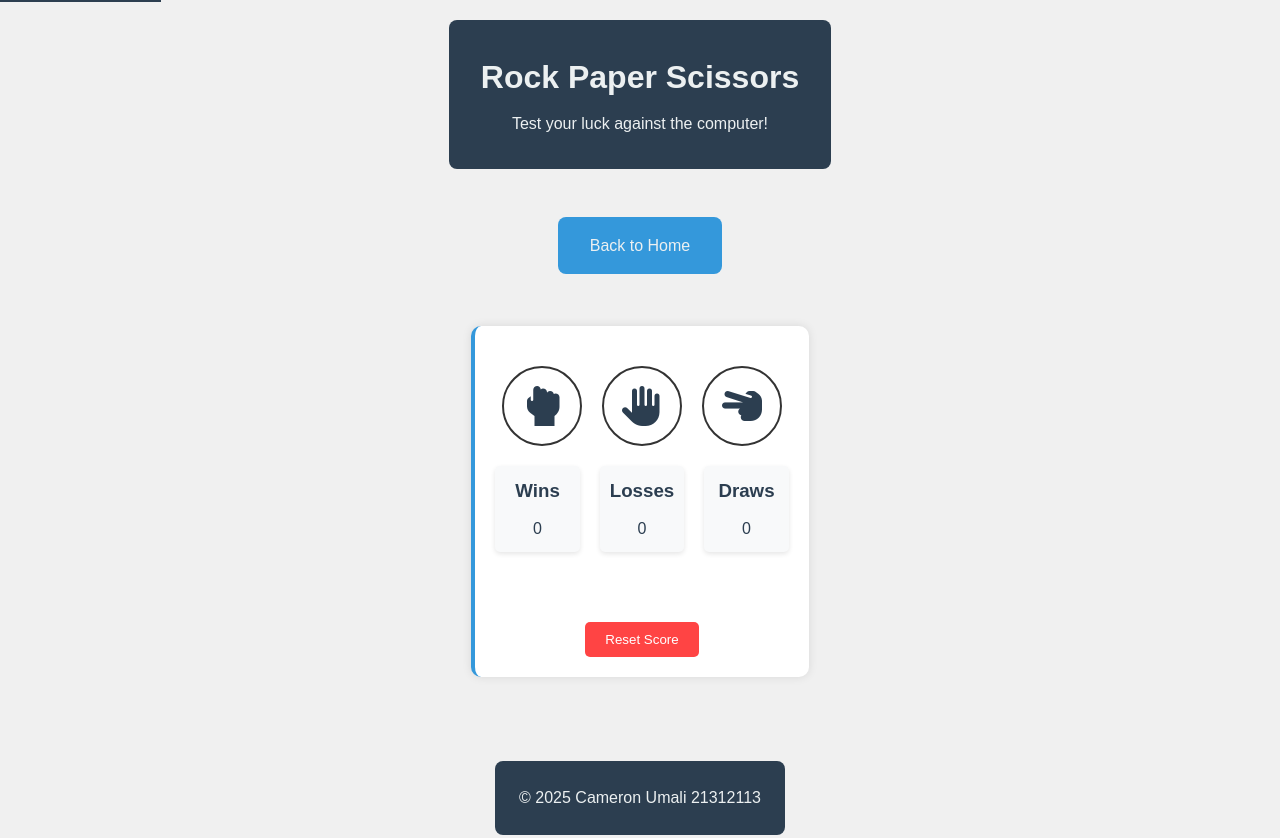
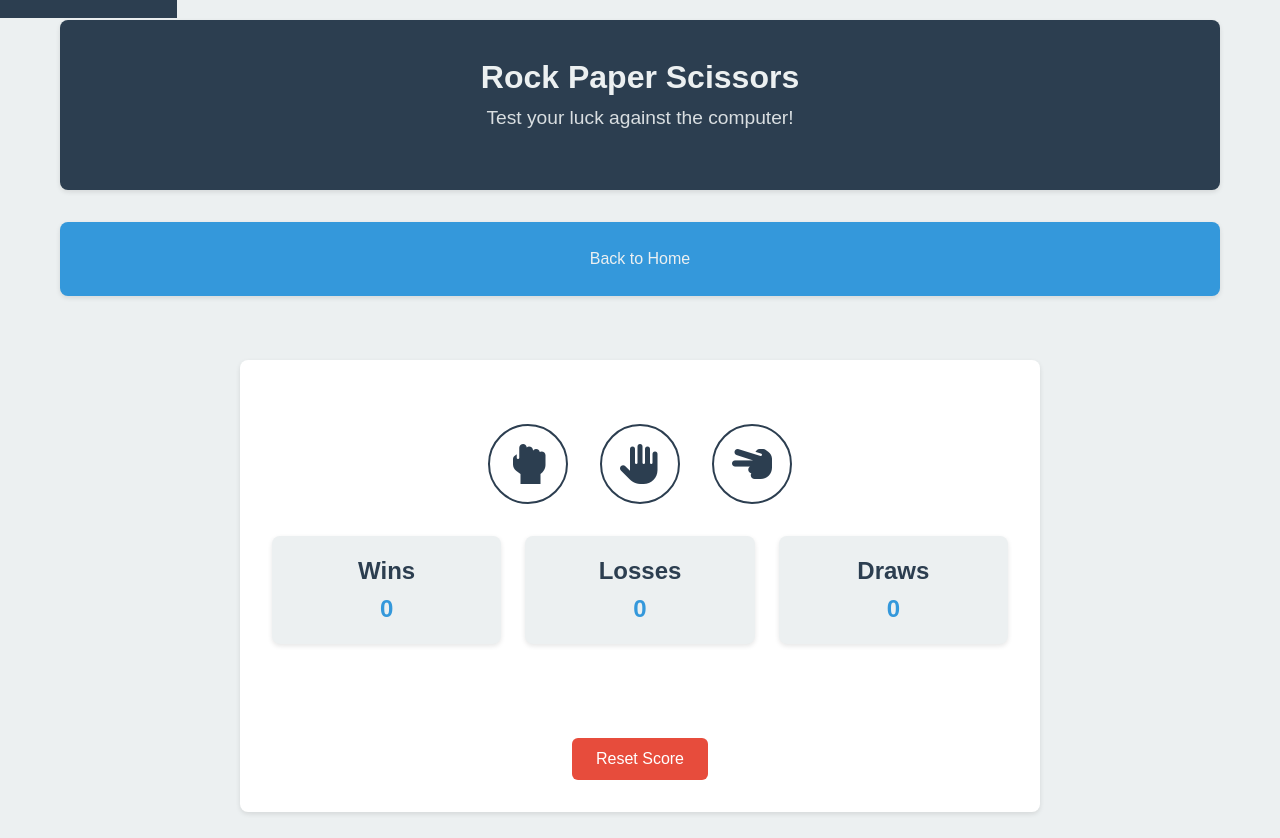
Before and after one commit to Cameronumali/WEB-AND-MOBILE-TECH-, a plain HTML site: page Projects/Week 3/index.html in a window 1280 px wide. Shown: the top 838 px of the page. Drawn offline with Linux system fonts and the light colour scheme.

Commit message:
used validators to check all my html and css files

```diff
--- /dev/null
+++ b/Projects/Week 2/style.css
@@ -0,0 +1,148 @@
+
+.site-header {
+    background: linear-gradient(rgba(44, 62, 80, 0.9), rgba(44, 62, 80, 0.8)), url('../images/Nyanga%20Panoramic.jpg');
+    background-size: cover;
+    background-position: center;
+    padding: 4rem 2rem;
+    margin-bottom: 2rem;
+    text-align: center;
+    color: var(--light-text);
+    border-radius: 8px;
+    box-shadow: var(--box-shadow);
+}
+
+.site-header h1 {
+    font-size: 3rem;
+    margin-bottom: 1rem;
+    text-shadow: 2px 2px 4px rgba(0, 0, 0, 0.3);
+}
+
+.site-header p {
+    font-size: 1.5rem;
+    opacity: 0.9;
+    text-shadow: 1px 1px 2px rgba(0, 0, 0, 0.3);
+}
+
+
+.main-content section {
+    margin-bottom: 4rem;
+}
+
+.main-content h2 {
+    color: var(--primary-color);
+    font-size: 2.5rem;
+    margin-bottom: 2rem;
+    text-align: center;
+    position: relative;
+    padding-bottom: 1rem;
+}
+
+.main-content h2::after {
+    content: '';
+    position: absolute;
+    bottom: 0;
+    left: 50%;
+    transform: translateX(-50%);
+    width: 100px;
+    height: 3px;
+    background: var(--secondary-color);
+}
+
+
+.featured-image {
+    width: 100%;
+    max-width: 1000px;
+    height: auto;
+    margin: 2rem auto;
+    border-radius: 8px;
+    box-shadow: var(--box-shadow);
+    display: block;
+}
+
+
+.paragraph-box {
+    background: white;
+    padding: 2rem;
+    margin: 1.5rem auto;
+    border-radius: 8px;
+    box-shadow: var(--box-shadow);
+    max-width: 800px;
+    border-left: 4px solid var(--secondary-color);
+}
+
+.paragraph-box h3 {
+    color: var(--primary-color);
+    font-size: 1.5rem;
+    margin-bottom: 1rem;
+}
+
+.paragraph-box p {
+    color: var(--text-color);
+    line-height: 1.8;
+    margin-bottom: 1rem;
+}
+
+.paragraph-box ul {
+    list-style-position: inside;
+    padding-left: 1rem;
+}
+
+.paragraph-box li {
+    margin-bottom: 0.8rem;
+    line-height: 1.6;
+    color: var(--text-color);
+}
+
+.paragraph-box a {
+    color: var(--secondary-color);
+    text-decoration: none;
+    transition: color 0.3s ease;
+}
+
+.paragraph-box a:hover {
+    color: var(--accent-color);
+}
+
+
+.attractions-grid {
+    display: grid;
+    grid-template-columns: repeat(auto-fit, minmax(300px, 1fr));
+    gap: 2rem;
+    margin: 2rem auto;
+    max-width: 1200px;
+    padding: 0 1rem;
+}
+
+
+@media (max-width: 768px) {
+    .site-header h1 {
+        font-size: 2.5rem;
+    }
+
+    .site-header p {
+        font-size: 1.2rem;
+    }
+
+    .main-content h2 {
+        font-size: 2rem;
+    }
+
+    .paragraph-box {
+        padding: 1.5rem;
+        margin: 1rem;
+    }
+}
+
+@media (max-width: 480px) {
+    .site-header {
+        padding: 3rem 1rem;
+    }
+
+    .site-header h1 {
+        font-size: 2rem;
+    }
+
+    .main-content h2 {
+        font-size: 1.75rem;
+    }
+}
--- a/Projects/Week 3/index.html
+++ b/Projects/Week 3/index.html
@@ -6,123 +6,50 @@
     <title>Rock Paper Scissors Game</title>
     <meta name="description" content="Play a fun game of Rock Paper Scissors">
     <link rel="stylesheet" href="../../css/main.css">
+    <link rel="stylesheet" href="style.css">
     <link rel="stylesheet" href="https://cdnjs.cloudflare.com/ajax/libs/font-awesome/6.0.0/css/all.min.css">
-    <style>
-        body {
-            font-family: Arial, sans-serif;
-            display: flex;
-            flex-direction: column;
-            align-items: center;
-            background-color: #f0f0f0;
-        }
-
-        .game-container {
-            text-align: center;
-            padding: 20px;
-            background: white;
-            border-radius: 10px;
-            box-shadow: 0 0 10px rgba(0,0,0,0.1);
-            margin: 20px;
-        }
-
-        .choices {
-            display: flex;
-            gap: 20px;
-            margin: 20px 0;
-            justify-content: center;
-        }
-
-        .choice-btn {
-            background: none;
-            border: 2px solid #333;
-            border-radius: 50%;
-            padding: 15px;
-            cursor: pointer;
-            transition: all 0.3s ease;
-        }
-
-        .choice-btn:hover {
-            background: #e0e0e0;
-            transform: scale(1.1);
-        }
-
-        .choice-btn i {
-            font-size: 40px;
-        }
-
-        .scoreboard {
-            display: grid;
-            grid-template-columns: repeat(3, 1fr);
-            gap: 20px;
-            margin: 20px 0;
-        }
-
-        .score-item {
-            background: #f8f9fa;
-            padding: 10px;
-            border-radius: 5px;
-        }
-
-        #result {
-            font-size: 1.2em;
-            margin: 20px 0;
-            min-height: 30px;
-        }
-
-        #reset-btn {
-            background: #ff4444;
-            color: white;
-            border: none;
-            padding: 10px 20px;
-            border-radius: 5px;
-            cursor: pointer;
-            transition: background 0.3s ease;
-        }
-
-        #reset-btn:hover {
-            background: #cc0000;
-        }
-    </style>
 </head>
 <body>
     <a href="#main-content" class="skip-link">Skip to main content</a>
 
-    <header class="site-header" role="banner">
-        <h1>Rock Paper Scissors</h1>
-        <p>Test your luck against the computer!</p>
+    <header class="site-header">
+        <div class="header-content">
+            <h1>Rock Paper Scissors</h1>
+            <p class="tagline">Test your luck against the computer!</p>
+        </div>
     </header>
 
-    <nav class="main-nav" role="navigation" aria-label="Main navigation">
+    <nav class="main-nav" aria-label="Main navigation">
         <ul class="nav-list">
             <li><a href="../../index.html">Back to Home</a></li>
         </ul>
     </nav>
 
-    <main id="main-content" class="main-content" role="main">
-        <div class="game-container paragraph-box">
+    <main id="main-content" class="main-content">
+        <div class="game-container">
             <div class="choices">
                 <button class="choice-btn" data-choice="rock" aria-label="Choose Rock">
-                    <i class="fas fa-hand-rock"></i>
+                    <i class="fas fa-hand-rock" aria-hidden="true"></i>
                 </button>
                 <button class="choice-btn" data-choice="paper" aria-label="Choose Paper">
-                    <i class="fas fa-hand-paper"></i>
+                    <i class="fas fa-hand-paper" aria-hidden="true"></i>
                 </button>
                 <button class="choice-btn" data-choice="scissors" aria-label="Choose Scissors">
-                    <i class="fas fa-hand-scissors"></i>
+                    <i class="fas fa-hand-scissors" aria-hidden="true"></i>
                 </button>
             </div>
 
             <div class="scoreboard">
                 <div class="score-item">
-                    <h3>Wins</h3>
+                    <h2>Wins</h2>
                     <span id="wins">0</span>
                 </div>
                 <div class="score-item">
-                    <h3>Losses</h3>
+                    <h2>Losses</h2>
                     <span id="losses">0</span>
                 </div>
                 <div class="score-item">
-                    <h3>Draws</h3>
+                    <h2>Draws</h2>
                     <span id="draws">0</span>
                 </div>
             </div>
@@ -132,7 +59,7 @@
         </div>
     </main>
 
-    <footer class="site-footer" role="contentinfo">
+    <footer class="site-footer">
         <p>&copy; 2025 Cameron Umali 21312113</p>
     </footer>
 
--- /dev/null
+++ b/Projects/Week 3/style.css
@@ -0,0 +1,130 @@
+/* Game Container Styles */
+.game-container {
+    text-align: center;
+    padding: 2rem;
+    background: white;
+    border-radius: 8px;
+    box-shadow: var(--box-shadow);
+    margin: 2rem auto;
+    max-width: 800px;
+}
+
+/* Choice Buttons */
+.choices {
+    display: flex;
+    gap: 2rem;
+    margin: 2rem 0;
+    justify-content: center;
+}
+
+.choice-btn {
+    background: none;
+    border: 2px solid var(--primary-color);
+    border-radius: 50%;
+    padding: 1.5rem;
+    cursor: pointer;
+    transition: all 0.3s ease;
+    width: 80px;
+    height: 80px;
+    display: flex;
+    align-items: center;
+    justify-content: center;
+}
+
+.choice-btn:hover {
+    background: var(--background-color);
+    transform: scale(1.1);
+}
+
+.choice-btn i {
+    font-size: 2.5rem;
+    color: var(--primary-color);
+}
+
+/* Scoreboard */
+.scoreboard {
+    display: grid;
+    grid-template-columns: repeat(3, 1fr);
+    gap: 1.5rem;
+    margin: 2rem 0;
+}
+
+.score-item {
+    background: var(--background-color);
+    padding: 1rem;
+    border-radius: 8px;
+    box-shadow: var(--box-shadow);
+}
+
+.score-item h3 {
+    color: var(--primary-color);
+    margin-bottom: 0.5rem;
+    font-size: 1.2rem;
+}
+
+.score-item span {
+    font-size: 1.5rem;
+    font-weight: bold;
+    color: var(--secondary-color);
+}
+
+/* Result Display */
+#result {
+    font-size: 1.2rem;
+    margin: 2rem 0;
+    min-height: 30px;
+    color: var(--primary-color);
+}
+
+/* Reset Button */
+#reset-btn {
+    background: var(--accent-color);
+    color: white;
+    border: none;
+    padding: 0.75rem 1.5rem;
+    border-radius: 6px;
+    cursor: pointer;
+    transition: background-color 0.3s ease;
+    font-size: 1rem;
+}
+
+#reset-btn:hover {
+    background: #c0392b;
+}
+
+/* Responsive Design */
+@media (max-width: 768px) {
+    .choices {
+        gap: 1rem;
+    }
+
+    .choice-btn {
+        width: 60px;
+        height: 60px;
+        padding: 1rem;
+    }
+
+    .choice-btn i {
+        font-size: 2rem;
+    }
+
+    .scoreboard {
+        gap: 1rem;
+    }
+}
+
+@media (max-width: 480px) {
+    .game-container {
+        padding: 1rem;
+        margin: 1rem;
+    }
+
+    .choices {
+        flex-direction: column;
+        align-items: center;
+    }
+
+    .scoreboard {
+        grid-template-columns: 1fr;
+    }
+}
--- a/css/main.css
+++ b/css/main.css
@@ -12,6 +12,8 @@
     --text-color: #2c3e50;
     --light-text: #ecf0f1;
     --box-shadow: 0 2px 5px rgba(0,0,0,0.1);
+    --border-radius: 8px;
+    --spacing-unit: 1rem;
 }
 
 :focus {
@@ -25,7 +27,7 @@
     left: 0;
     background: var(--primary-color);
     color: var(--light-text);
-    padding: 8px;
+    padding: var(--spacing-unit);
     z-index: 100;
 }
 
@@ -40,53 +42,63 @@ body {
     background-color: var(--background-color);
     max-width: 1200px;
     margin: 0 auto;
-    padding: 20px;
+    padding: calc(var(--spacing-unit) * 1.25);
 }
 
-.site-header {
+header {
     background: var(--primary-color);
-    padding: 2rem;
+    padding: calc(var(--spacing-unit) * 2);
     text-align: center;
     color: var(--light-text);
-    border-radius: 8px;
-    margin-bottom: 2rem;
+    border-radius: var(--border-radius);
+    margin-bottom: calc(var(--spacing-unit) * 2);
+    box-shadow: var(--box-shadow);
 }
 
-.site-header h1 {
-    margin-bottom: 0.5rem;
-    color: var(--light-text);
+.header-content {
+    margin-bottom: calc(var(--spacing-unit) * 1.5);
 }
 
-.main-nav {
-    margin-top: 1rem;
+.tagline {
+    color: var(--light-text);
+    opacity: 0.9;
+    font-size: 1.2rem;
+}
+
+nav {
+    margin-top: var(--spacing-unit);
     background: var(--secondary-color);
-    padding: 1rem;
-    border-radius: 8px;
+    padding: var(--spacing-unit);
+    border-radius: var(--border-radius);
+    box-shadow: var(--box-shadow);
 }
 
 .nav-list {
     list-style: none;
     display: flex;
-    gap: 1rem;
+    gap: var(--spacing-unit);
     flex-wrap: wrap;
     justify-content: center;
+    align-items: center;
+    padding: calc(var(--spacing-unit) * 0.5);
 }
 
 .nav-list a {
     text-decoration: none;
     color: var(--light-text);
-    padding: 0.5rem 1rem;
-    border-radius: 4px;
-    transition: background-color 0.3s ease;
+    padding: calc(var(--spacing-unit) * 0.75) calc(var(--spacing-unit) * 1.25);
+    border-radius: calc(var(--border-radius) * 0.75);
+    transition: all 0.3s ease;
+    font-weight: 500;
 }
 
-.nav-list a:hover {
+.nav-list a:hover,
+.nav-list a[aria-current="page"] {
     background-color: var(--primary-color);
 }
 
 .nav-list a[aria-current="page"] {
     font-weight: bold;
-    background-color: var(--primary-color);
 }
 
 .menu-toggle {
@@ -94,7 +106,7 @@ body {
     background: none;
     border: none;
     cursor: pointer;
-    padding: 0.5rem;
+    padding: calc(var(--spacing-unit) * 0.5);
 }
 
 .hamburger {
@@ -112,6 +124,7 @@ body {
     width: 25px;
     height: 3px;
     background: var(--light-text);
+    left: 0;
 }
 
 .hamburger::before {
@@ -122,88 +135,76 @@ body {
     top: 8px;
 }
 
-.main-content {
-    padding: 2rem 1rem;
+main {
+    padding: calc(var(--spacing-unit) * 2) var(--spacing-unit);
     max-width: 1200px;
     margin: 0 auto;
 }
 
 section {
-    margin-bottom: 2rem;
+    margin-bottom: calc(var(--spacing-unit) * 3);
     text-align: center;
 }
 
 section h2 {
     color: var(--primary-color);
-    margin-bottom: 1.5rem;
-    padding: 0.5rem;
-    border-bottom: 2px solid var(--secondary-color);
+    margin-bottom: calc(var(--spacing-unit) * 1.5);
+    padding-bottom: calc(var(--spacing-unit) * 0.75);
+    border-bottom: 3px solid var(--secondary-color);
     display: inline-block;
+    font-size: 2rem;
 }
 
-.paragraph-box {
+.introduction,
+.profile {
+    max-width: 800px;
+    margin: 0 auto calc(var(--spacing-unit) * 3);
+    padding: 0 var(--spacing-unit);
+}
+
+.intro-content,
+.profile-content {
     background: white;
-    padding: 1.5rem;
-    margin: 1rem auto;
-    border-radius: 8px;
+    padding: calc(var(--spacing-unit) * 2);
+    border-radius: var(--border-radius);
     box-shadow: var(--box-shadow);
-    max-width: 800px;
     text-align: left;
     border-left: 4px solid var(--secondary-color);
 }
 
-.paragraph-box h3 {
-    margin-bottom: 1rem;
-    color: var(--secondary-color);
+.intro-content p,
+.profile-content p {
+    font-size: 1.1rem;
+    line-height: 1.8;
+    color: var(--text-color);
+    margin-bottom: var(--spacing-unit);
 }
 
-.paragraph-box p {
-    margin-bottom: 1rem;
-}
-
-.paragraph-box ul {
-    list-style-position: inside;
-    margin-left: 1rem;
-}
-
-.paragraph-box li {
-    margin-bottom: 0.5rem;
-}
-
-.paragraph-box a {
-    color: var(--secondary-color);
-    text-decoration: none;
-    transition: color 0.3s ease;
-}
-
-.paragraph-box a:hover {
-    color: var(--accent-color);
-}
-
-.site-footer {
+footer {
     background: var(--primary-color);
     color: var(--light-text);
     text-align: center;
-    padding: 1.5rem;
-    margin-top: 2rem;
-    border-radius: 8px;
+    padding: calc(var(--spacing-unit) * 1.5);
+    margin-top: calc(var(--spacing-unit) * 2);
+    border-radius: var(--border-radius);
+    box-shadow: var(--box-shadow);
 }
 
 /* Game Specific Styles */
 .game-container {
     text-align: center;
-    padding: 20px;
+    padding: calc(var(--spacing-unit) * 1.25);
     background: white;
-    border-radius: 8px;
+    border-radius: var(--border-radius);
     box-shadow: var(--box-shadow);
-    margin: 20px auto;
+    margin: calc(var(--spacing-unit) * 1.25) auto;
     max-width: 800px;
 }
 
 .choices {
     display: flex;
-    gap: 20px;
-    margin: 20px 0;
+    gap: calc(var(--spacing-unit) * 1.25);
+    margin: calc(var(--spacing-unit) * 1.25) 0;
     justify-content: center;
 }
 
@@ -211,7 +212,7 @@ section h2 {
     background: none;
     border: 2px solid var(--primary-color);
     border-radius: 50%;
-    padding: 15px;
+    padding: calc(var(--spacing-unit) * 0.9375);
     cursor: pointer;
     transition: all 0.3s ease;
     width: 80px;
@@ -227,27 +228,27 @@ section h2 {
 }
 
 .choice-btn i {
-    font-size: 40px;
+    font-size: 2.5rem;
     color: var(--primary-color);
 }
 
 .scoreboard {
     display: grid;
     grid-template-columns: repeat(3, 1fr);
-    gap: 20px;
-    margin: 20px 0;
+    gap: calc(var(--spacing-unit) * 1.25);
+    margin: calc(var(--spacing-unit) * 1.25) 0;
 }
 
 .score-item {
     background: var(--background-color);
-    padding: 15px;
-    border-radius: 8px;
+    padding: calc(var(--spacing-unit) * 0.9375);
+    border-radius: var(--border-radius);
     box-shadow: var(--box-shadow);
 }
 
 .score-item h3 {
     color: var(--primary-color);
-    margin-bottom: 10px;
+    margin-bottom: calc(var(--spacing-unit) * 0.625);
 }
 
 #result {
@@ -280,10 +281,20 @@ section h2 {
         display: none;
         flex-direction: column;
         width: 100%;
+        gap: 1rem;
     }
 
     .nav-list.active {
         display: flex;
+    }
+
+    section h2 {
+        font-size: 1.75rem;
+    }
+
+    .intro-content,
+    .profile-content {
+        padding: 1.5rem;
     }
 
     .paragraph-box {
```
Also changed, not shown: Projects/Week 2/index.html (+8 -5 lines), Projects/Week 4/index.html (+13 -9 lines), Projects/Week 4/style.css (+97 -0 lines), Projects/Week 5/index.html (+10 -8 lines), index.html (+18 -21 lines).
